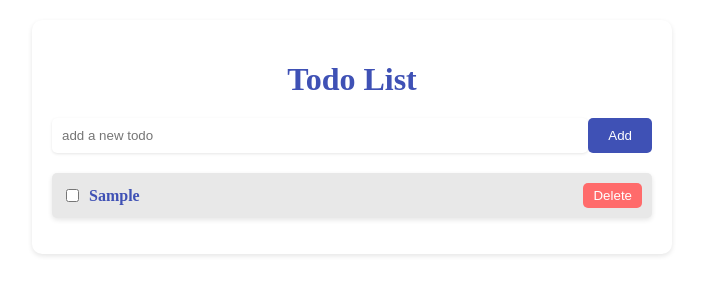
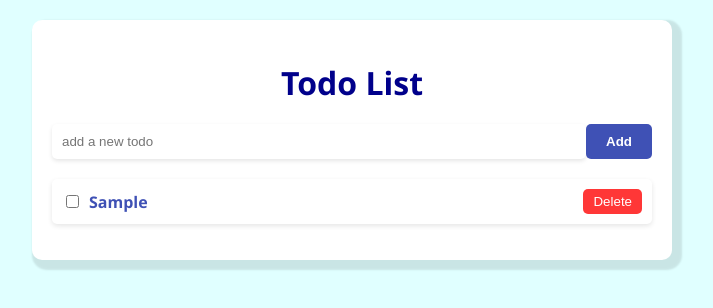
Before and after one commit to Daniel0u0/learning_htmlNjs, a plain HTML site: page to-do list/main.html in a window 1280 px wide. Both pictures are taken after typing "Sample" into the empty fields and a click on the button "Add". Shown: the whole page, without its empty margins (288-1001 px from the left). Drawn offline with Linux system fonts and the light colour scheme.

Commit message:
jot notes in css

```diff
--- a/to-do list/css/main.css
+++ b/to-do list/css/main.css
@@ -1,6 +1,6 @@
-<style>
+
 	body{
-		background-color:#f6f6f6;
+		background-color:lightcyan;
 		font-family: 'Segoe UI',Tahoma,Geneva,sans-serif;
 		margin:0;
 		padding:0;
@@ -9,30 +9,36 @@
 	.container{
 		max-width:600px;
 		margin:20px auto;
-		background-color: #fff;
+		background-color: white;
 		border-radius: 10px;
-		box-shadow: 0 2px 5px rgba(0,0,0,0.1);
+		box-shadow: 5px 5px 2px 5px rgba(0,0,0,0.1);
+		/*x_skew,y_skew,blur_size,spread,color,inset/(outside)*/
 		padding: 20px;
+		/*box size between words and box(inner), this use for box*/
 	}
 
 	.header{
 		text-align:center;
 		margin-bottom:20px;
-		color:#3f51b5;
+		/*the above is inner, this is outter, this use for words*/
+		color:darkblue;
 	}
 
 	.todo-form{
 		display:flex;
 		align-items:center;
+		/* align start from where*/
 		margin-bottom:20px;
 	}
 
 	.todo-input{
 		flex:1;
+		/*is short form of flex-grow, define ratio of items*/
 		padding:10px;
 		border:none;
 		border-radius:5px;
-		box-shadow:0 1px 3px rgba(0,0,0,0.1);
+		/*set the box corner with 1/4 circle with radius*/
+		box-shadow:0 2px 4px rgba(0,0,0,0.1);
 	}
 
 	.todo-button{
@@ -40,12 +46,15 @@
 		border:none;
 		border-radius: 5px;
 		background-color:#3f51b5;
-		color:#fff;
+		font-weight:bold;
+		color:white;
 		cursor:pointer;
+		/*change the cursor when put on the button*/
 	}
 
 	.todo-list{
 		list-style:none;
+		/*create a list*/
 		padding:0;
 	}
 
@@ -55,11 +64,12 @@
 		padding:10px;
 		border-radius:5px;
 		margin-bottom:10px;
-		background-color:#e8e8e8;
+		background-color:white;
 		box-shadow:0 2px 5px rgba(0,0,0,0.1);
 	}
 
 	.todo-item:last-child{
+		/*last item*/
 		margin-bottom:10px;
 	}
 
@@ -73,18 +83,17 @@
 		font-weight:bold;
 	}
 
-	.todo-item-delete{
-		padding:5px 10px;
-		border: none;
-		border-radius:5px;
-		background-color:#ff6b6b;
-		color:#fff;
-		cursor:pointer;
-		transition:background-color 0.3s;
-	}
+.todo-item-delete {
+	padding: 5px 10px;
+	border: none;
+	border-radius: 5px;
+	background-color: #ff3737;
+	color: white;
+	cursor: pointer;
+	transition: background-color 0.3s;
+	/*CSS property transition smoothly over a period of time*/
+}
 
 	.todo-item-delete:hover{
-		background-color:#ff4f4f;
+		background-color:#ff3737;
 	}
-
-</style>
```
